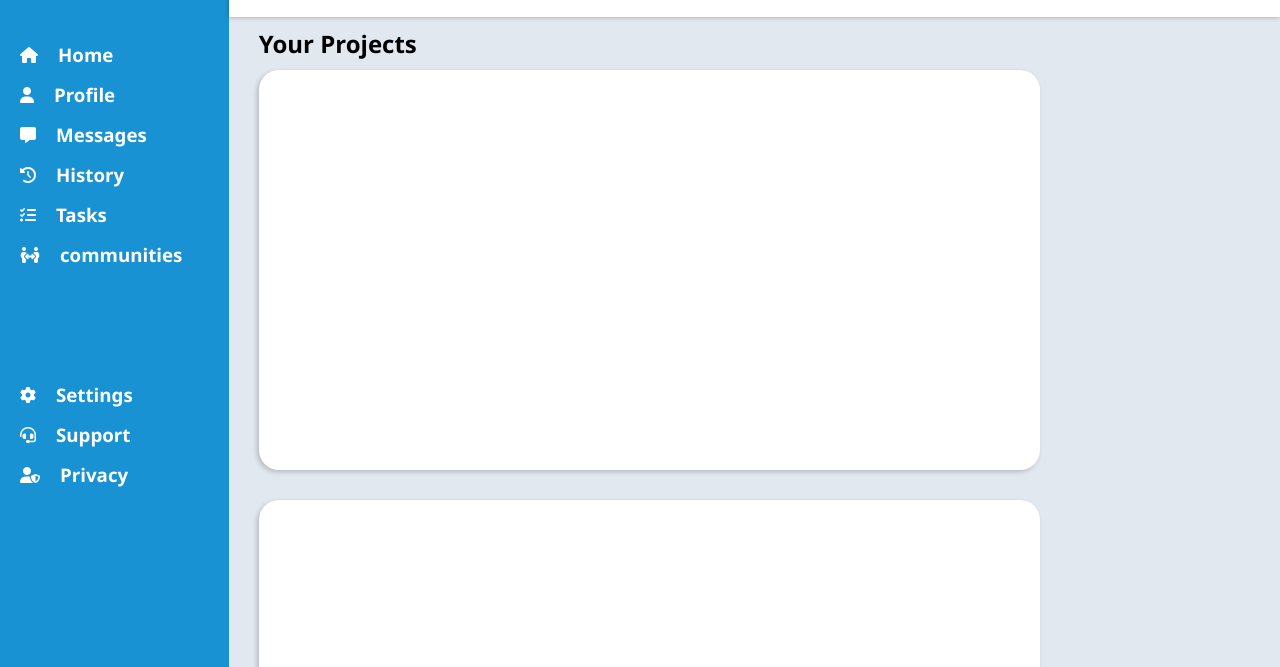
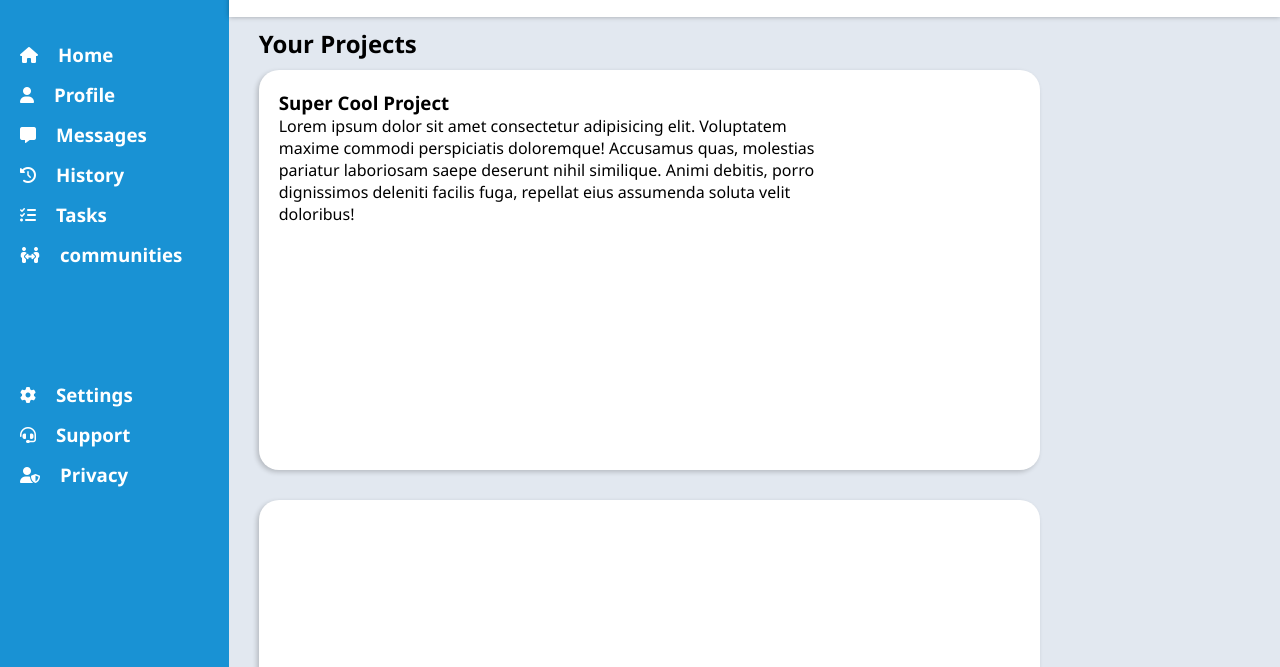
Before and after one commit to abyebin/Dashboard-Odin-Project, a plain HTML site: page index.html in a window 1280 px wide. Shown: the part 133-800 px from the top of the page. Drawn offline with Linux system fonts and the light colour scheme.

Commit message:
body content text sample

```diff
--- a/index.html
+++ b/index.html
@@ -129,7 +129,13 @@
             <div class="structure main-body">
                 <div class="main-body-text1 title"><h2 class="body-text">Your Projects</h2></div>
                 <div class="body-content">
-                    <div class="main-body-box main-body1"></div>
+                    <div class="main-body-box main-body1">
+                        <div class="text-content">
+                            <h3>Super Cool Project</h3>
+                            <p>Lorem ipsum dolor sit amet consectetur adipisicing elit. Voluptatem maxime commodi perspiciatis doloremque! Accusamus quas, molestias pariatur laboriosam saepe deserunt nihil similique. Animi debitis, porro dignissimos deleniti facilis fuga, repellat eius assumenda soluta velit doloribus!</p>
+                        </div>
+                    </div>
+
                     <div class="main-body-box main-body2"></div>
                     <div class="main-body-box main-body3"></div>
                     <div class="main-body-box main-body4"></div>
--- a/styles.css
+++ b/styles.css
@@ -260,6 +260,8 @@ a{
     border-radius: 20px;
     padding: 20px;
     box-shadow: -2px 2px 5px rgba(0, 0, 0,0.2);
+    display: grid;
+    grid-template: 3fr 1fr/3fr 1fr;
 }
 
 .main-body-box.title{
```
